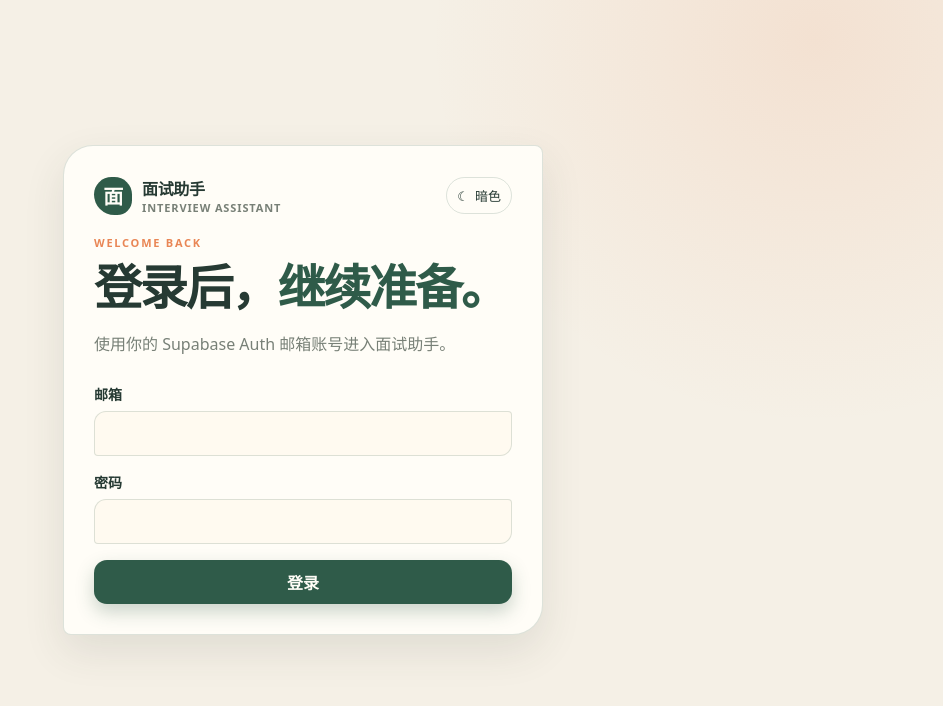
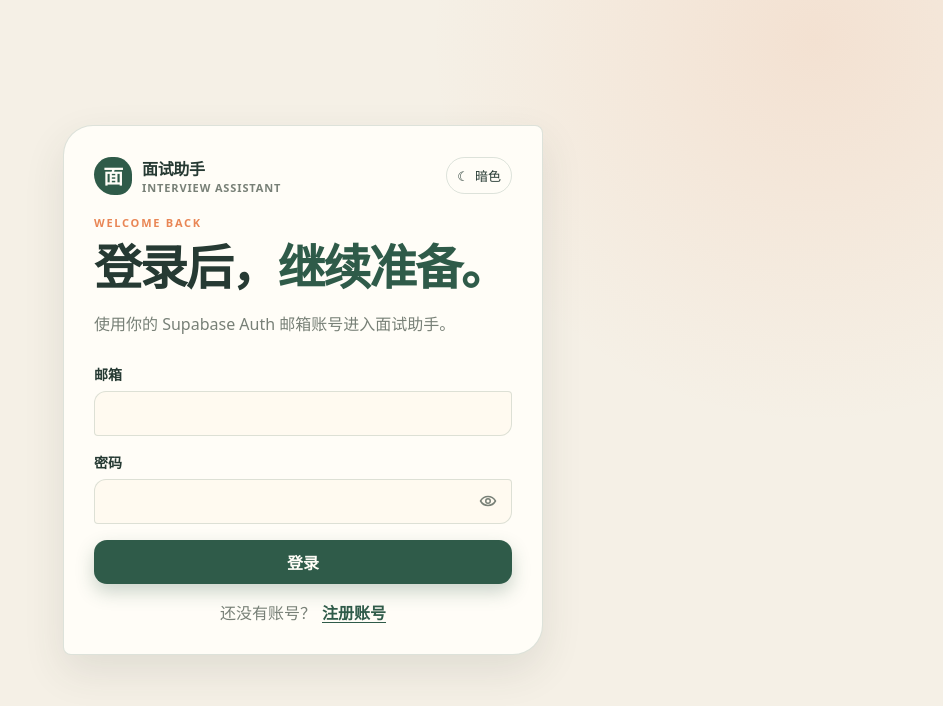
Before and after one commit to Lzephyr-w/interview-agent-app, a Next.js app in the folder web/: page /login in a window 1280 px wide. Shown: the top 706 px of the page, without its empty margins (337-1280 px from the left). Built offline with nearby package versions, Linux system fonts and the light colour scheme.

Commit message:
feat: 新增注册登录功能

```diff
--- a/web/app/login/page.tsx
+++ b/web/app/login/page.tsx
@@ -2,22 +2,64 @@
 
 import { useState, type FormEvent } from "react";
 import { useRouter } from "next/navigation";
-import { signIn } from "@/lib/auth";
+import { signIn, signUp } from "@/lib/auth";
 import ThemeToggle from "@/components/ThemeToggle";
 import Toast from "@/components/Toast";
+
+const emptyFieldErrors = { email: "", password: "", confirmPassword: "" };
 
 export default function LoginPage() {
   const router = useRouter();
   const [error, setError] = useState("");
+  const [notice, setNotice] = useState("");
   const [loading, setLoading] = useState(false);
+  const [registering, setRegistering] = useState(false);
+  const [showPassword, setShowPassword] = useState(false);
+  const [showConfirmPassword, setShowConfirmPassword] = useState(false);
+  const [fieldErrors, setFieldErrors] = useState(emptyFieldErrors);
 
   async function submit(event: FormEvent<HTMLFormElement>) {
     event.preventDefault();
+    const formElement = event.currentTarget;
+    const form = new FormData(formElement);
+    const email = String(form.get("email"));
+    const password = String(form.get("password"));
+    const confirmPassword = String(form.get("confirmPassword"));
+    const emailInput = formElement.elements.namedItem("email") as HTMLInputElement;
+    const nextFieldErrors = {
+      email: emailInput.validity.valueMissing
+        ? "请输入邮箱地址。"
+        : emailInput.validity.typeMismatch
+          ? "请输入有效的邮箱地址。"
+          : "",
+      password: password ? "" : "请输入密码。",
+      confirmPassword: registering
+        ? confirmPassword
+          ? password === confirmPassword
+            ? ""
+            : "两次输入的密码不一致。"
+          : "请确认密码。"
+        : "",
+    };
+    setError("");
+    setNotice("");
+    if (Object.values(nextFieldErrors).some(Boolean)) {
+      setFieldErrors(nextFieldErrors);
+      return;
+    }
+    setFieldErrors(emptyFieldErrors);
     setLoading(true);
-    setError("");
-    const form = new FormData(event.currentTarget);
     try {
-      await signIn(String(form.get("email")), String(form.get("password")));
+      if (registering) {
+        const result = await signUp(email, password);
+        if (result.needsEmailConfirmation) {
+          setRegistering(false);
+          setNotice("若该邮箱可注册，请查收验证邮件后登录。");
+          return;
+        }
+      } else {
+        await signIn(email, password);
+      }
       router.replace("/");
       router.refresh();
     } catch (cause) {
@@ -29,7 +71,12 @@ export default function LoginPage() {
 
   return (
     <main className="auth-page">
-      <Toast error={error} onDismissError={() => setError("")} />
+      <Toast
+        error={error}
+        notice={notice}
+        onDismissError={() => setError("")}
+        onDismissNotice={() => setNotice("")}
+      />
       <section className="auth-card">
         <div className="topline">
           <div className="brand">
@@ -40,28 +87,141 @@ export default function LoginPage() {
           </div>
           <ThemeToggle />
         </div>
-        <p className="eyebrow">WELCOME BACK</p>
+        <p className="eyebrow">{registering ? "CREATE ACCOUNT" : "WELCOME BACK"}</p>
         <h1>
-          登录后，<em>继续准备。</em>
+          {registering ? (
+            <>
+              注册后，<em>开始准备。</em>
+            </>
+          ) : (
+            <>
+              登录后，<em>继续准备。</em>
+            </>
+          )}
         </h1>
-        <p className="intro">使用你的 Supabase Auth 邮箱账号进入面试助手。</p>
-        <form className="auth-form" onSubmit={submit}>
+        <p className="intro">
+          {registering
+            ? "使用邮箱创建 Supabase Auth 账号。"
+            : "使用你的 Supabase Auth 邮箱账号进入面试助手。"}
+        </p>
+        <form
+          className="auth-form"
+          key={registering ? "register" : "login"}
+          noValidate
+          onSubmit={submit}
+        >
           <label className="field">
             邮箱
-            <input name="email" type="email" required autoComplete="email" />
+            <input
+              name="email"
+              type="email"
+              required
+              autoComplete="email"
+              aria-invalid={Boolean(fieldErrors.email)}
+              aria-describedby={fieldErrors.email ? "email-error" : undefined}
+              onChange={() => setFieldErrors(emptyFieldErrors)}
+            />
+            {fieldErrors.email && (
+              <small className="field-error" id="email-error" role="alert">
+                {fieldErrors.email}
+              </small>
+            )}
           </label>
-          <label className="field">
-            密码
-            <input
-              name="password"
-              type="password"
-              required
-              autoComplete="current-password"
-            />
-          </label>
+          <div className="field">
+            <label htmlFor="password">密码</label>
+            <span className="password-field">
+              <input
+                id="password"
+                name="password"
+                type={showPassword ? "text" : "password"}
+                required
+                autoComplete={registering ? "new-password" : "current-password"}
+                aria-invalid={Boolean(fieldErrors.password)}
+                aria-describedby={fieldErrors.password ? "password-error" : undefined}
+                onChange={() => setFieldErrors(emptyFieldErrors)}
+              />
+              <button
+                className="password-toggle"
+                type="button"
+                aria-label={showPassword ? "隐藏密码" : "显示密码"}
+                aria-pressed={showPassword}
+                onClick={() => setShowPassword(!showPassword)}
+              >
+                <svg viewBox="0 0 24 24" aria-hidden="true">
+                  <path d="M2 12s3.5-6 10-6 10 6 10 6-3.5 6-10 6S2 12 2 12Z" />
+                  <circle cx="12" cy="12" r="3" />
+                  {showPassword && <path d="m4 4 16 16" />}
+                </svg>
+              </button>
+            </span>
+            {fieldErrors.password && (
+              <small className="field-error" id="password-error" role="alert">
+                {fieldErrors.password}
+              </small>
+            )}
+          </div>
+          {registering && (
+            <div className="field">
+              <label htmlFor="confirm-password">确认密码</label>
+              <span className="password-field">
+                <input
+                  id="confirm-password"
+                  name="confirmPassword"
+                  type={showConfirmPassword ? "text" : "password"}
+                  required
+                  autoComplete="new-password"
+                  aria-invalid={Boolean(fieldErrors.confirmPassword)}
+                  aria-describedby={
+                    fieldErrors.confirmPassword ? "confirm-password-error" : undefined
+                  }
+                  onChange={() => setFieldErrors(emptyFieldErrors)}
+                />
+                <button
+                  className="password-toggle"
+                  type="button"
+                  aria-label={showConfirmPassword ? "隐藏确认密码" : "显示确认密码"}
+                  aria-pressed={showConfirmPassword}
+                  onClick={() => setShowConfirmPassword(!showConfirmPassword)}
+                >
+                  <svg viewBox="0 0 24 24" aria-hidden="true">
+                    <path d="M2 12s3.5-6 10-6 10 6 10 6-3.5 6-10 6S2 12 2 12Z" />
+                    <circle cx="12" cy="12" r="3" />
+                    {showConfirmPassword && <path d="m4 4 16 16" />}
+                  </svg>
+                </button>
+              </span>
+              {fieldErrors.confirmPassword && (
+                <small
+                  className="field-error"
+                  id="confirm-password-error"
+                  role="alert"
+                >
+                  {fieldErrors.confirmPassword}
+                </small>
+              )}
+            </div>
+          )}
           <button className="primary-button" disabled={loading}>
-            {loading ? "登录中…" : "登录"}
+            {loading ? (registering ? "注册中…" : "登录中…") : registering ? "注册" : "登录"}
           </button>
+          <p className="auth-switch">
+            {registering ? "已有账号？" : "还没有账号？"}
+            <button
+              className="auth-link"
+              type="button"
+              disabled={loading}
+              onClick={() => {
+                setRegistering(!registering);
+                setShowPassword(false);
+                setShowConfirmPassword(false);
+                setError("");
+                setNotice("");
+                setFieldErrors(emptyFieldErrors);
+              }}
+            >
+              {registering ? "返回登录" : "注册账号"}
+            </button>
+          </p>
         </form>
       </section>
     </main>
--- a/web/app/styles/auth.css
+++ b/web/app/styles/auth.css
@@ -131,6 +131,51 @@ select:focus {
   border-color: var(--orange);
   box-shadow: 0 0 0 3px color-mix(in srgb, var(--orange) 20%, transparent);
 }
+input[aria-invalid="true"] {
+  border-color: var(--danger);
+  box-shadow: 0 0 0 3px color-mix(in srgb, var(--danger) 16%, transparent);
+}
+.field-error {
+  color: var(--danger);
+  font-size: 12px;
+  font-weight: 600;
+  line-height: 1.4;
+}
+.password-field {
+  position: relative;
+  display: block;
+}
+.password-field input {
+  padding-right: 48px;
+}
+.password-toggle {
+  position: absolute;
+  top: 50%;
+  right: 8px;
+  display: grid;
+  width: 32px;
+  height: 32px;
+  padding: 0;
+  place-items: center;
+  color: var(--muted);
+  background: transparent;
+  border: 0;
+  border-radius: 8px;
+  transform: translateY(-50%);
+}
+.password-toggle:hover {
+  color: var(--green);
+  background: var(--green-soft);
+}
+.password-toggle svg {
+  width: 18px;
+  height: 18px;
+  fill: none;
+  stroke: currentColor;
+  stroke-linecap: round;
+  stroke-linejoin: round;
+  stroke-width: 2;
+}
 .primary-button {
   width: 100%;
   padding: 10px 10px;
@@ -144,3 +189,23 @@ select:focus {
 .primary-button:hover {
   filter: brightness(1.08);
 }
+.auth-switch {
+  margin: 0;
+  color: var(--muted);
+  text-align: center;
+}
+.auth-link {
+  padding: 0;
+  margin-left: 6px;
+  color: var(--green);
+  background: transparent;
+  border: 0;
+  font: inherit;
+  font-weight: 800;
+  text-decoration: underline;
+  text-underline-offset: 3px;
+}
+.auth-link:focus-visible {
+  outline: 3px solid color-mix(in srgb, var(--orange) 35%, transparent);
+  border-radius: 4px;
+}
--- a/web/app/styles/layout.css
+++ b/web/app/styles/layout.css
@@ -86,9 +86,14 @@
   border-bottom: 1px solid var(--line);
   backdrop-filter: blur(14px);
 }
-.app-topbar > div {
+.topbar-title {
   display: grid;
   gap: 2px;
+}
+.topbar-actions {
+  display: flex;
+  gap: 8px;
+  align-items: center;
 }
 .app-topbar strong {
   font-family: Georgia, "Songti SC", serif;
```
Also changed, not shown: web/components/AppShell.tsx (+17 -3 lines), web/lib/auth.ts (+47 -12 lines), 1 other file (tests, documents, lock files or other folders).
